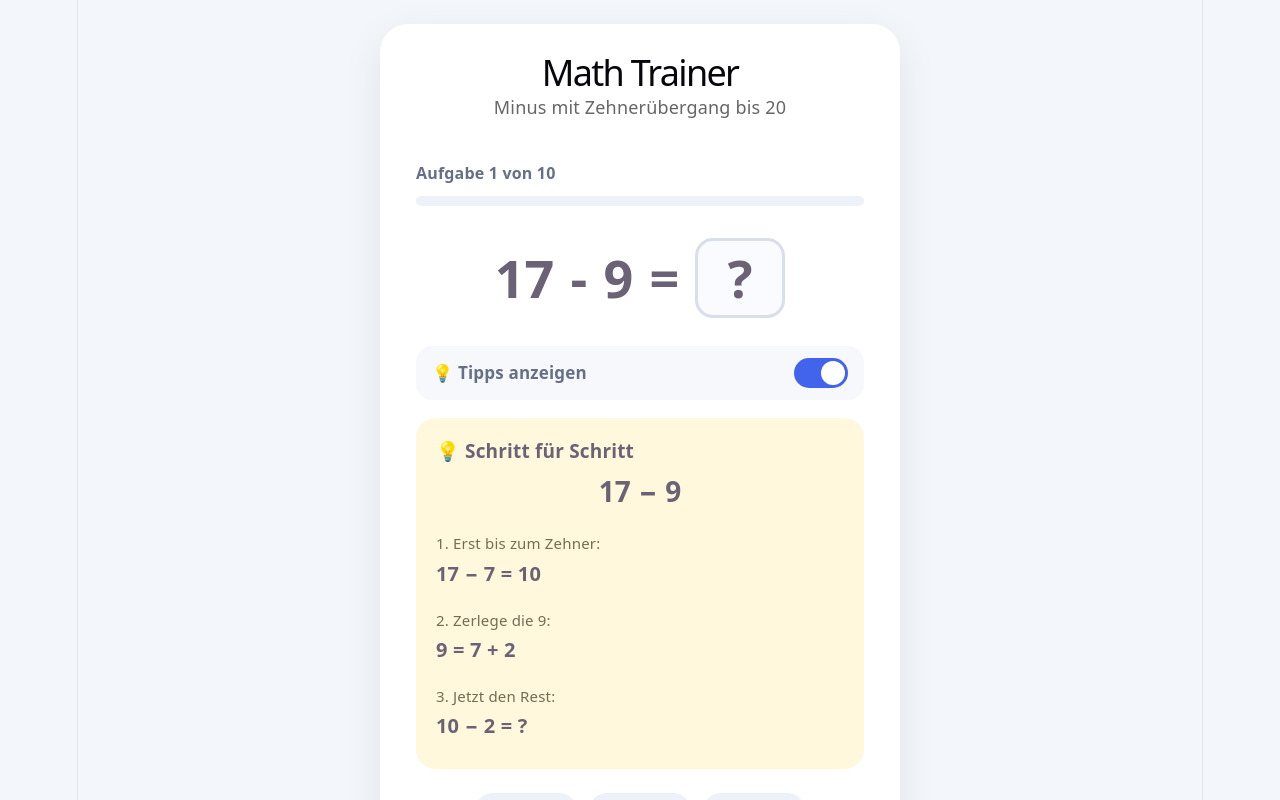
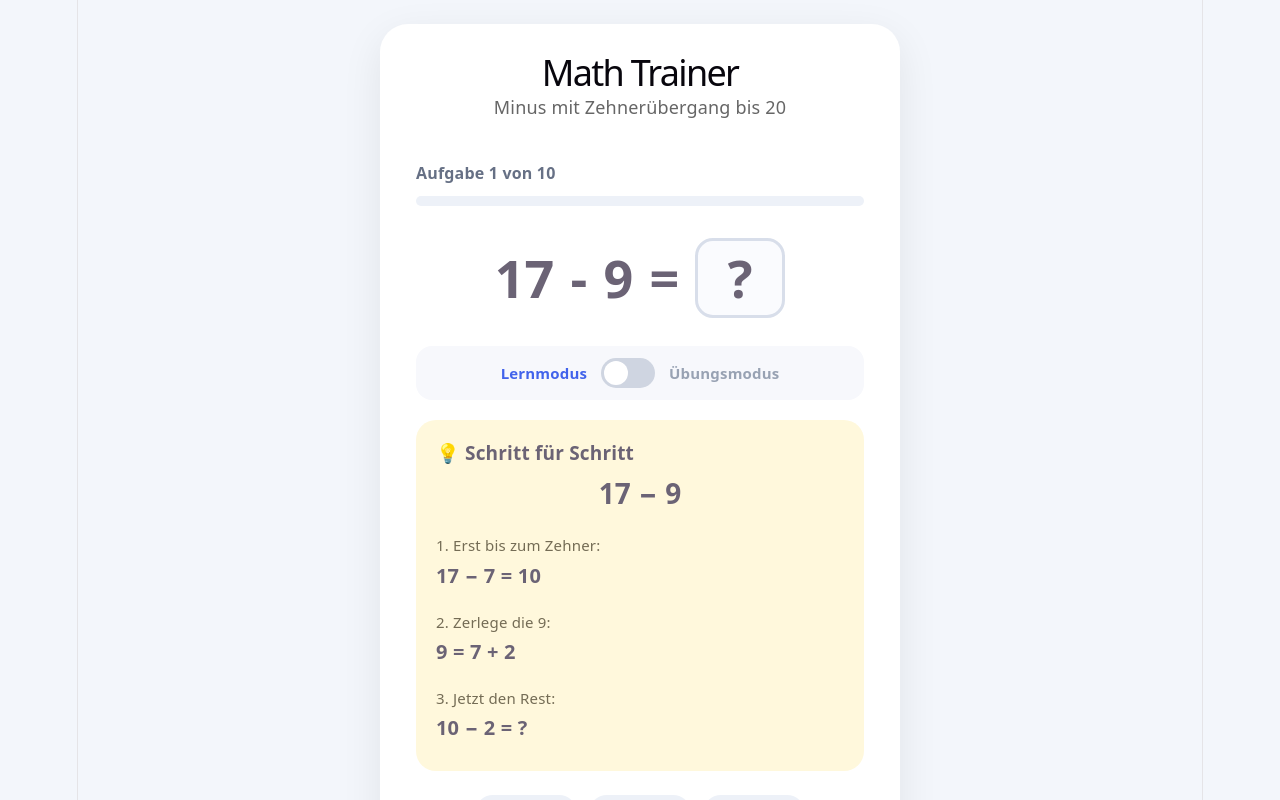
Before and after one commit to alexops-dev/Math-Trainer, a React (Vite) app in the folder math-trainer/: page / in a window 1280 px wide. Shown: the top 800 px of the page. Built offline with nearby package versions, Linux system fonts and the light colour scheme.

Commit message:
Added two modes: learning with hints showed and trining with no hints by default

```diff
--- a/math-trainer/src/App.css
+++ b/math-trainer/src/App.css
@@ -451,3 +451,31 @@ h1 {
 .switch input:checked + .slider::before {
   transform: translateX(24px);
 }
+
+.mode-toggle {
+  display: flex;
+  align-items: center;
+  justify-content: center;
+
+  gap: 14px;
+
+  margin-bottom: 20px;
+
+  padding: 12px 16px;
+
+  background: #f7f8fc;
+
+  border-radius: 16px;
+}
+
+.mode-label {
+  font-size: 15px;
+  font-weight: 600;
+
+  color: #98a2b3;
+}
+
+.mode-label.active {
+  color: #4263eb;
+  font-weight: 700;
+}
--- a/math-trainer/src/App.tsx
+++ b/math-trainer/src/App.tsx
@@ -24,8 +24,25 @@ function createExercise(): Exercise {
 }
 
 type Feedback = 'correct' | 'wrong' | null;
+type TrainerMode = 'learning' | 'practice';
 
 function App() {
+  const [trainerMode, setTrainerMode] =
+    useState<TrainerMode>('learning');
+
+  const toggleTrainerMode = () => {
+    setTrainerMode((current) => {
+      const next =
+        current === 'learning'
+          ? 'practice'
+          : 'learning';
+
+      setShowHint(next === 'learning');
+
+      return next;
+    });
+  };
+
   const totalQuestions =
     config.session.questions;
 
@@ -133,11 +150,12 @@ function App() {
   };
 
   const handleHint = () => {
-    setShowHint(
-      (current) => !current
-    );
+    setShowHint((current) => !current);
 
-    if (!hintUsedForCurrentQuestion) {
+    if (
+      trainerMode === 'practice' &&
+      !hintUsedForCurrentQuestion
+    ) {
       setHintsUsed(
         (current) => current + 1
       );
@@ -163,7 +181,7 @@ function App() {
     setUserAnswer('');
     setFeedback(null);
 
-    setShowHint(true);
+    setShowHint(trainerMode === 'learning');
 
     setAttemptsForCurrentQuestion(0);
 
@@ -176,7 +194,7 @@ function App() {
     setUserAnswer('');
     setFeedback(null);
 
-    setShowHint(true);
+    setShowHint(trainerMode === 'learning');
 
     setQuestionNumber(1);
 
@@ -279,27 +297,64 @@ function App() {
         )}
 
         {feedback !== 'correct' && (
-          <div className="hint-toggle">
-            <span>💡 Tipps anzeigen</span>
+          <div className="mode-toggle">
+            <span
+              className={
+                trainerMode === 'learning'
+                  ? 'mode-label active'
+                  : 'mode-label'
+              }
+            >
+              Lernmodus
+            </span>
 
             <label className="switch">
               <input
                 type="checkbox"
-                checked={showHint}
-                onChange={handleHint}
+                checked={trainerMode === 'practice'}
+                onChange={toggleTrainerMode}
               />
 
               <span className="slider" />
             </label>
+
+            <span
+              className={
+                trainerMode === 'practice'
+                  ? 'mode-label active'
+                  : 'mode-label'
+              }
+            >
+              Übungsmodus
+            </span>
           </div>
         )}
 
-        {showHint && (
+        {trainerMode === 'learning' && (
           <Hint
             left={exercise.left}
             right={exercise.right}
           />
         )}
+
+        {trainerMode === 'practice' &&
+          feedback !== 'correct' && (
+            <>
+              <button
+                className="hint-button"
+                onClick={handleHint}
+              >
+                💡 {showHint ? 'Tipp schließen' : 'Tipp zeigen'}
+              </button>
+
+              {showHint && (
+                <Hint
+                  left={exercise.left}
+                  right={exercise.right}
+                />
+              )}
+            </>
+          )}
 
         <NumberPad
           onNumberClick={handleNumberClick}
```
